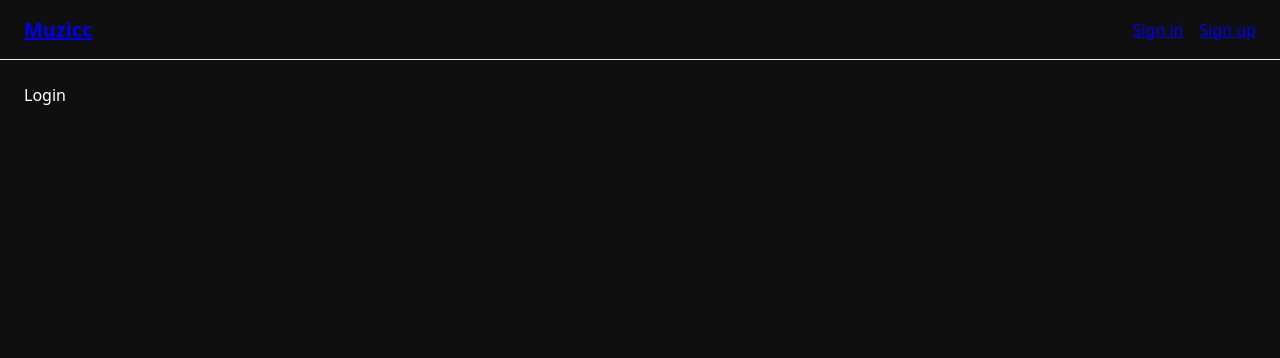
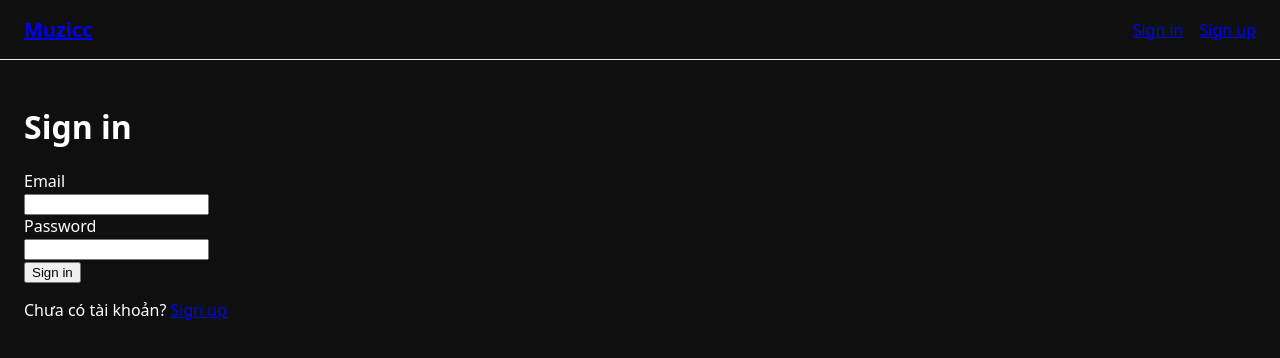
Before and after one commit to taipham2710/Muzicc, a React app in the folder frontend/: page /login in a window 1280 px wide. Shown: the top 358 px of the page. Built offline with nearby package versions, Linux system fonts and the light colour scheme; the HTML template or start-up script is replaced by a standard one.

Commit message:
feat(auth): implement OAuth2 login flow from frontend

```diff
--- a/frontend/package.json
+++ b/frontend/package.json
@@ -13,7 +13,8 @@
     "axios": "^1.13.5",
     "react": "^19.2.0",
     "react-dom": "^19.2.0",
-    "react-router-dom": "^7.13.0"
+    "react-router-dom": "^7.13.0",
+    "zustand": "^5.0.11"
   },
   "devDependencies": {
     "@eslint/js": "^9.39.1",
--- a/frontend/src/pages/Login.tsx
+++ b/frontend/src/pages/Login.tsx
@@ -1,3 +1,74 @@
+import { useState } from "react";
+import { useNavigate } from "react-router-dom";
+import { api } from "../services/api";
+import { useAuthStore } from "../stores/auth.store";
+
 export default function Login() {
-  return <div>Login</div>;
-}
+    const navigate = useNavigate();
+    const login = useAuthStore((state: any) => state.login);
+
+    const [email, setEmail] = useState("");
+    const [password, setPassword] = useState("");
+    const [error, setError] = useState<string | null>(null);
+    const [loading, setLoading] = useState(false);
+
+    const handleSubmit = async (e: React.FormEvent) => {
+        e.preventDefault();
+        setError(null);
+        setLoading(true);
+
+        try {
+        const res = await api.post("/auth/login", {
+            email,
+            password,
+        });
+
+        login(res.data.access_token);
+        navigate("/home");
+        } catch (err: any) {
+        setError("Email hoặc mật khẩu không đúng");
+        } finally {
+        setLoading(false);
+        }
+    };
+
+    return (
+        <div>
+        <h1>Sign in</h1>
+
+        <form onSubmit={handleSubmit}>
+            <div>
+            <label>Email</label>
+            <br />
+            <input
+                type="email"
+                value={email}
+                onChange={(e) => setEmail(e.target.value)}
+                required
+            />
+            </div>
+
+            <div>
+            <label>Password</label>
+            <br />
+            <input
+                type="password"
+                value={password}
+                onChange={(e) => setPassword(e.target.value)}
+                required
+            />
+            </div>
+
+            {error && <p style={{ color: "red" }}>{error}</p>}
+
+            <button type="submit" disabled={loading}>
+            {loading ? "Signing in..." : "Sign in"}
+            </button>
+        </form>
+
+        <p>
+            Chưa có tài khoản? <a href="/register">Sign up</a>
+        </p>
+        </div>
+    );
+    }
--- a/frontend/src/services/api.ts
+++ b/frontend/src/services/api.ts
@@ -0,0 +1,13 @@
+import axios from "axios";
+
+export const api = axios.create({
+  baseURL: "http://127.0.0.1:8000",
+});
+
+api.interceptors.request.use((config) => {
+    const token = localStorage.getItem("token");
+    if (token) {
+        config.headers.Authorization = `Bearer ${token}`;
+    }
+    return config;
+});
--- a/frontend/src/stores/auth.store.ts
+++ b/frontend/src/stores/auth.store.ts
@@ -0,0 +1,28 @@
+import { create } from "zustand";
+
+type User = {
+    id: number;
+    email: string;
+};
+
+type AuthState = {
+    token: string | null;
+    user: User | null;
+    login: (token: string) => void;
+    logout: () => void;
+};
+
+export const useAuthStore = create<AuthState>()((set) => ({
+    token: localStorage.getItem("token"),
+    user: null,
+
+    login: (token: string) => {
+        localStorage.setItem("token", token);
+        set({ token });
+    },
+
+    logout: () => {
+        localStorage.removeItem("token");
+        set({ token: null, user: null });
+    },
+}));
```
Also changed, not shown: 1 other file (tests, documents, lock files or other folders).
